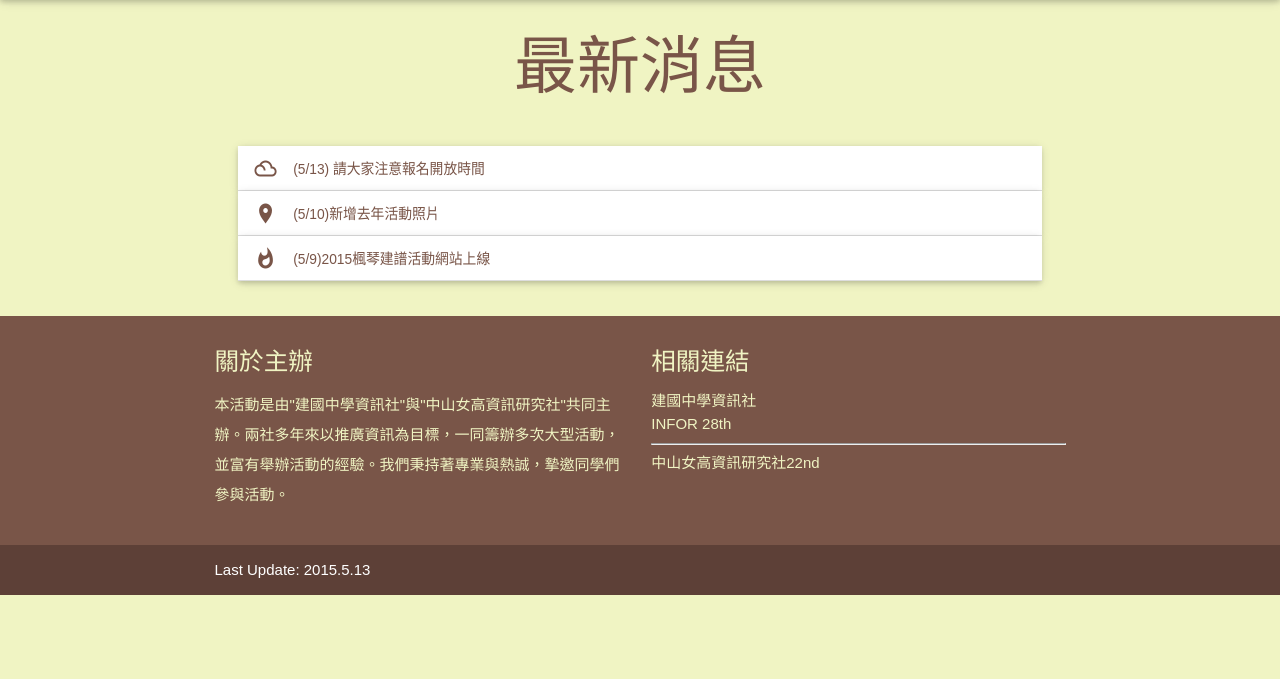
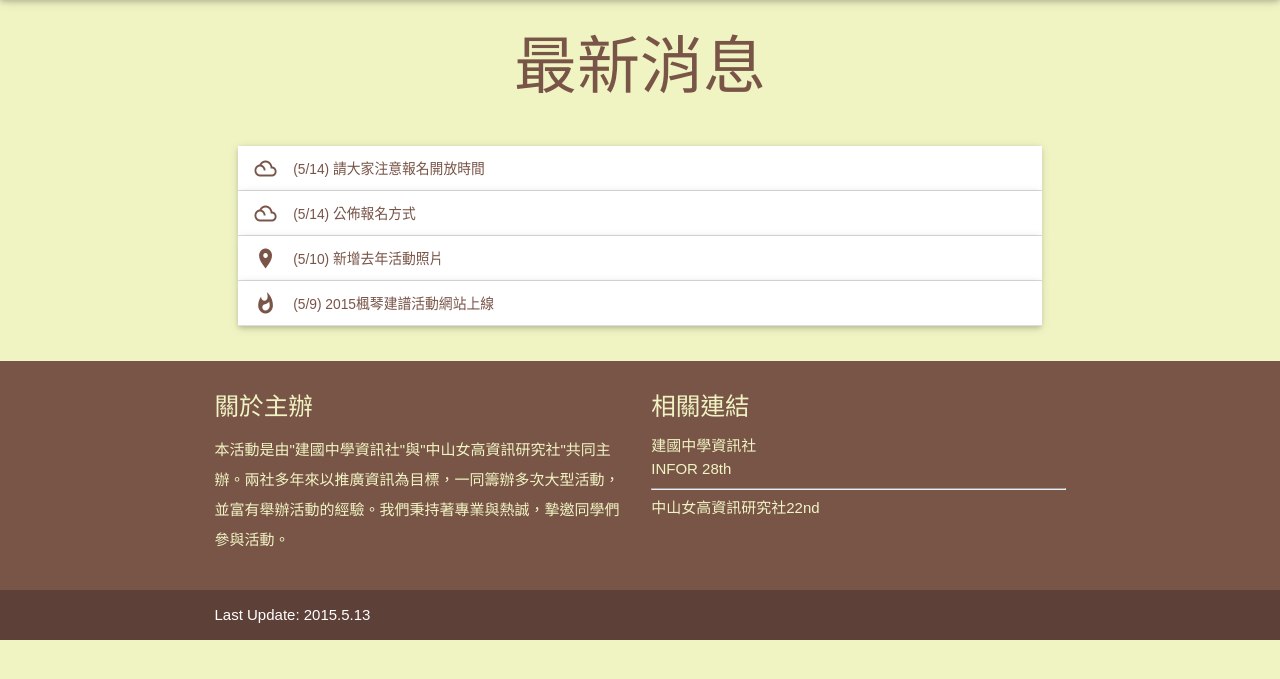
Before and after one commit to jjwong0915/summer2015, a Python web app: template Summer/template/news.html in a window 1280 px wide. Shown: the part 64-743 px from the top of the page. Run offline with Jinja, Linux system fonts and the light colour scheme; the template is opened without the code that fills it, so the values that code supplies are empty; some libraries are stand-ins or nearby versions.

Commit message:
news done

```diff
--- a/Summer/css/style.css
+++ b/Summer/css/style.css
@@ -182,3 +182,11 @@ input[type=text].valid, input[type=text]:focus.valid, input[type=password].valid
 .collapsible-body{
   background-color: white;
 }
+
+.collapsible-body ol{
+  padding-left: 80px
+}
+
+.collapsible-body li{
+  list-style-type:decimal;
+};
--- a/Summer/template/news.html
+++ b/Summer/template/news.html
@@ -8,15 +8,41 @@
   <div class="row">
     <ul class="collapsible popout" data-collapsible="accordion">
         <li>
-          <div class="collapsible-header"><i class="mdi-image-filter-drama"></i>(5/13)&nbsp;請大家注意報名開放時間</div>
-          <div class="collapsible-body"><p>報名開放時間為5/18，請於當日後開始報名<br>報名公佈錄取名單分兩階段，詳細請參閱<a href="/note">報名方法</a><br><br>(報名資料決不外流，請安心填寫表單)</p></div>
+          <div class="collapsible-header"><i class="mdi-image-filter-drama"></i>(5/14)&nbsp;請大家注意報名開放時間</div>
+          <div class="collapsible-body">
+          	<p>
+          		報名開放時間為5/18，請於當日後開始報名<br>
+          		報名公佈錄取名單分兩階段，詳細請參閱<a href="/note">報名方法</a><br><br>
+          		(報名資料決不外流，請安心填寫表單)
+          	</p>
+          </div>
         </li>
         <li>
-          <div class="collapsible-header"><i class="mdi-maps-place"></i>(5/10)新增去年活動照片</div>
-          <div class="collapsible-body"><p>可在<a href="/picture">活動照片</a>看到去年的營會照片<br>大家可以透過圖片體會一下營會的歡樂氣氛</p></div>
+          <div class="collapsible-header"><i class="mdi-image-filter-drama"></i>(5/14)&nbsp;公佈報名方式</div>
+          <div class="collapsible-body">
+          	<p>
+          		由於報名人數問題，本活動將分成兩階段公佈錄取學員名單。
+          		<ol class="ol">
+          			<li>本活動會於6/14(日)公佈第1階段錄取名單，請錄取學員於6/28(日)前繳交活動費用至指定帳戶，期限前未繳交者視同放棄。</li>
+          			<li>7/4(六)公佈第2階段錄取，第1階段放棄人數將遞補至此次錄取人數，由於活動日期將近，請於7/5~7/6繳交活動費用，為繳交者視同放棄。</li>
+          			<li>主辦單位於兩次公佈名單皆會電話通知錄取者，請儘速繳交報名費以利活動流程進行。</li>
+          		</ol>
+          	</p>
+          </div>
         </li>
         <li>
-          <div class="collapsible-header"><i class="mdi-social-whatshot"></i>(5/9)2015楓琴建譜活動網站上線</div>
+          <div class="collapsible-header"><i class="mdi-maps-place"></i>(5/10)&nbsp;新增去年活動照片</div>
+          <div class="collapsible-body">
+          	<p>
+          	於<a href=""/picture>活動照片</a>中可看到去年活動的照片<br>
+          	當中捕捉了學員們傾心投注於課程之中的表情、充滿活力跳早操的熱情、以及闖關時認真的神情、還有最後的大合照<br>
+          	想親自體驗圖中的氣氛嗎？<br>
+          	趕快按下<a href="signup">報名</a>按鈕吧！
+          	</p>
+          </div>
+        </li>
+        <li>
+          <div class="collapsible-header"><i class="mdi-social-whatshot"></i>(5/9)&nbsp;2015楓琴建譜活動網站上線</div>
           <div class="collapsible-body"><p>2015楓琴建譜活動網站上線了<br>大家敬請期待我們所帶來的暑訓營會<br>一定要來喔！！！</p></div>
         </li>
     </ul>
--- a/main.py
+++ b/main.py
@@ -261,7 +261,7 @@ app = webapp2.WSGIApplication([('/', MainPage),
                                 ('/nopermission' , NoPermission),
                                 ('/stop' , Stop),
                                 ('/content',Content),
-                                ('/signup',Signup),
+                                # ('/signup',Signup),
                                 ('/contact',Contact),
                                 ('/console',Console),
                                 ('/console/participant',ConsoleParticipant),
```
Also changed, not shown: 1 other file.
